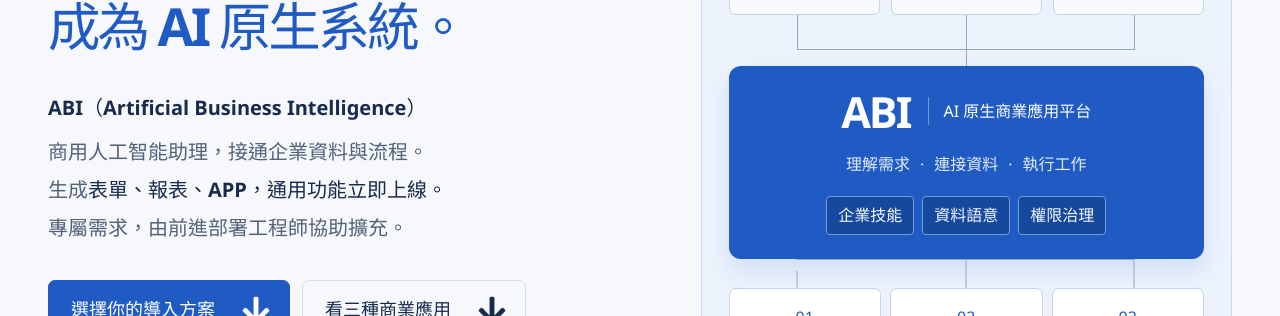
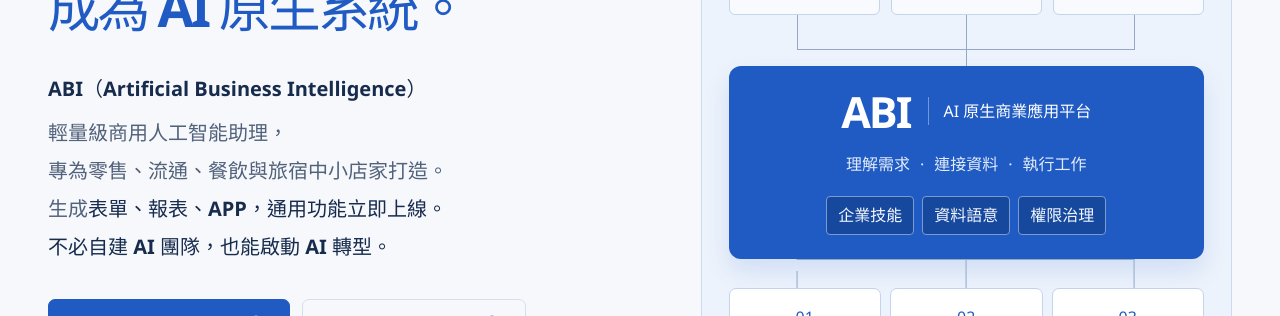
Before and after one commit to DigiTransRD/DigiTransWebSite, a Vue app: page / in a window 1280 px wide. Shown: the part 326-642 px from the top of the page. Built offline with nearby package versions, Linux system fonts and the light colour scheme; no server answers.

Commit message:
20260922

```diff
--- a/src/content/homeContent.ts
+++ b/src/content/homeContent.ts
@@ -35,7 +35,7 @@
 ]
 export const productFeatures = [
   { id: 'rapid-build', number: '01', label: '快速建置', description: '沿用既有資料與介面，生成表單、報表與 APP；工程師補齊客製，縮短從需求到應用的距離。', link: '了解建置與導入方式', path: '/deployment/#build' },
-  { id: 'line', number: '02', label: 'LINE 生態整合', description: '整合 LINE 對話、LIFF 與身分綁定，串接查詢、表單及報表，讓團隊從熟悉的入口開始使用。', link: '了解 LINE 整合能力', path: '/integrations/#line' },
+  { id: 'line', number: '02', label: 'LINE 生態整合', description: '營運資料庫可留在店內，常用操作從 LINE 開始。整合對話、LIFF、表單、報表與身分綁定，讓日常管理融入熟悉的工作入口。', link: '了解 LINE 整合能力', path: '/integrations/#line' },
   { id: 'industry-skills', number: '03', label: '業態專屬技能', description: '將行業術語、營運知識與作業方法轉成專屬技能，讓 AI 理解你的業態與角色需求。', link: '深入業態技能設計', path: '/architecture/#skills' },
   { id: 'business-frameworks', number: '04', label: '企業流程框架', description: '以企業工作步驟、輸出規格與檢核規則引導 AI 任務，結合工具權限，落實可驗收的執行流程。', link: '深入企業流程框架', path: '/architecture/#frameworks' },
 ]
--- a/src/views/HomePage.vue
+++ b/src/views/HomePage.vue
@@ -16,7 +16,7 @@
       <div class="hero-copy">
         <p class="eyebrow hero-eyebrow"><span class="status-dot" aria-hidden="true"></span> ABI ASSISTANT / BUSINESS AI AGENT</p>
         <h1>讓既有系統，<br /><em>成為 AI 原生系統。</em></h1>
-        <p class="hero-description"><span class="hero-name">ABI（{{ productIdentity.fullName }}）</span>{{ productIdentity.chineseName }}，接通企業資料與流程。<br />生成<span>表單、報表、APP，通用功能立即上線。</span><br />專屬需求，由前進部署工程師協助擴充。</p>
+        <p class="hero-description"><span class="hero-name">ABI（{{ productIdentity.fullName }}）</span>輕量級{{ productIdentity.chineseName }}，<br />專為零售、流通、餐飲與旅宿中小店家打造。<br />生成<span>表單、報表、APP，通用功能立即上線。</span><br /><span>不必自建 AI 團隊，也能啟動 AI 轉型。</span></p>
         <div class="hero-actions"><RouterLink to="/#solutions" class="button">選擇你的導入方案 <ArrowIcon direction="down" tone="light" /></RouterLink><RouterLink to="/#applications" class="button button-ghost">看三種商業應用 <ArrowIcon direction="down" /></RouterLink></div>
         <div class="hero-assurance"><span>沿用既有系統</span><span>企業資料治理</span><span>工程師駐點協作</span></div>
         <RouterLink :to="productIdentity.path" class="text-link hero-product-link">認識 ABI Assistant <ArrowIcon /></RouterLink>
@@ -66,7 +66,7 @@
 
   <section class="section-pad scenario-section">
     <div class="container">
-      <div class="section-heading"><div><p class="eyebrow">FROM INTENT TO OUTCOME</p><h2>說出需求，<br />看見工作的下一步。</h2></div><p class="section-description">用熟悉的業務語言開始。<br />讓資料、工具與應用，一起為工作服務。</p></div>
+      <div class="section-heading"><div><p class="eyebrow">FROM INTENT TO OUTCOME</p><h2>報表用問的，<br />表單用說的，<br />管理系統用生成的。</h2></div><p class="section-description">用熟悉的業務語言開始。<br />讓資料、工具與應用，一起為工作服務。</p></div>
       <ScenarioExplorer />
     </div>
   </section>
```
Also changed, not shown: 1 other file (tests, documents, lock files or other folders).
